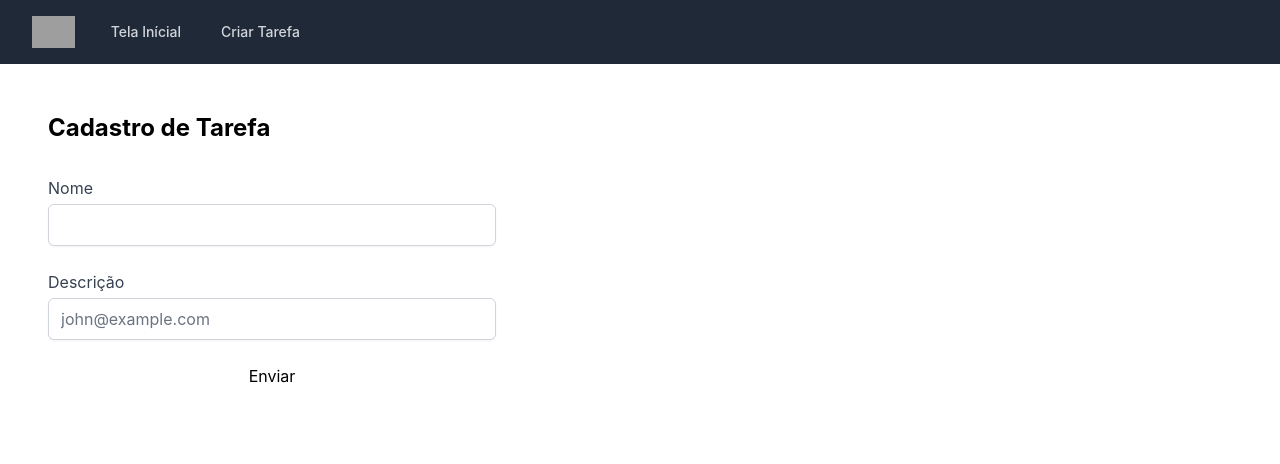
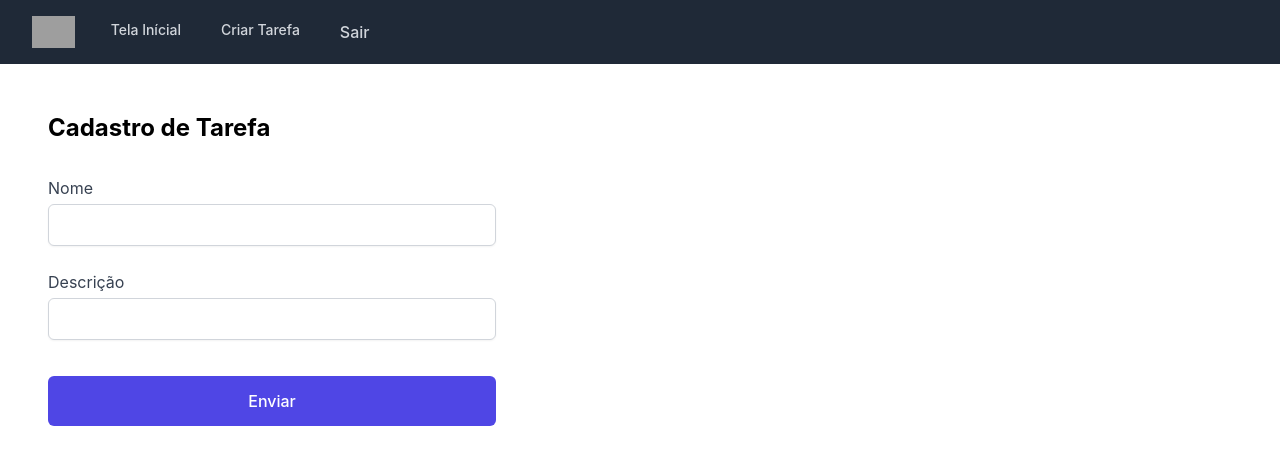
Before and after one commit to santosfernando2377/To-do-ReactJS-, a Next.js app: page /tasks/create in a window 1280 px wide. Shown: the top 464 px of the page. Built offline with nearby package versions, Linux system fonts and the light colour scheme; grey boxes are pictures that could not be loaded.

Commit message:
Foi criado a função de logoff e adicionado o botão no formulario de tarefa

```diff
--- a/components/tasks/form.js
+++ b/components/tasks/form.js
@@ -45,7 +45,6 @@ export default function Form() {
                 <input
                     type="text"
                     className="mt-1 block w-full rounded-md border-gray-300 shadow-sm focus:border-indigo-300 focus:ring focus:ring-indigo-200 focus:ring-opacity-50"
-                    placeholder=""
                     id="nome"
                     name="nome"
                     onChange={onChange}
@@ -54,15 +53,29 @@ export default function Form() {
               <label className="block">
                 <span className="text-gray-700">Descrição</span>
                 <input
-                    type="email"
+                    type="text"
                     className="mt-1 block w-full rounded-md border-gray-300 shadow-sm focus:border-indigo-300 focus:ring focus:ring-indigo-200 focus:ring-opacity-50"
-                    placeholder="john@example.com"
                     id="descricao"
                     name="descricao"
                     onChange={onChange}
                 />
               </label>
-              <button onClick={onSend}>Enviar</button>
+              <button className="
+                w-full flex
+                items-center
+                justify-center
+                my-3
+                px-8
+                py-3
+                border
+                border-transparent
+                text-base
+                font-medium
+                rounded-md
+                text-white
+                bg-indigo-600
+                hover:bg-indigo-700
+                " onClick={onSend}>Enviar</button>
             </div>
           </div>
         </div>
--- a/components/tasks/menu.js
+++ b/components/tasks/menu.js
@@ -1,4 +1,8 @@
+import { useRouter } from "next/router"
+
 export default function menu() {
+
+    const Router = useRouter();
 
     let toggle = false
 
@@ -16,6 +20,11 @@ export default function menu() {
             elemento.style.display = 'initial'
 
         }
+    }
+
+    function logoff() {
+      localStorage.clear()
+      Router.push('/')
     }
 
     return (
@@ -48,6 +57,8 @@ export default function menu() {
 
             <a href="/tasks/create" className="text-gray-300 hover:bg-gray-700 hover:text-white px-3 py-2 rounded-md text-sm font-medium">Criar Tarefa</a>
 
+            <a href="#" onClick={logoff} className="text-gray-300 hover:bg-gray-700 hover:text-white block px-3 py-2 rounded-md text-base font-medium">Sair</a>
+
           </div>
         </div>
       </div>
@@ -64,6 +75,8 @@ export default function menu() {
 
       <a href="/tasks/create" className="text-gray-300 hover:bg-gray-700 hover:text-white block px-3 py-2 rounded-md text-base font-medium">Criar Tarefa</a>
 
+      <a href="#" onClick={logoff} className="text-gray-300 hover:bg-gray-700 hover:text-white block px-3 py-2 rounded-md text-base font-medium">Sair</a>
+
     </div>
   </div>
 </nav>
```
